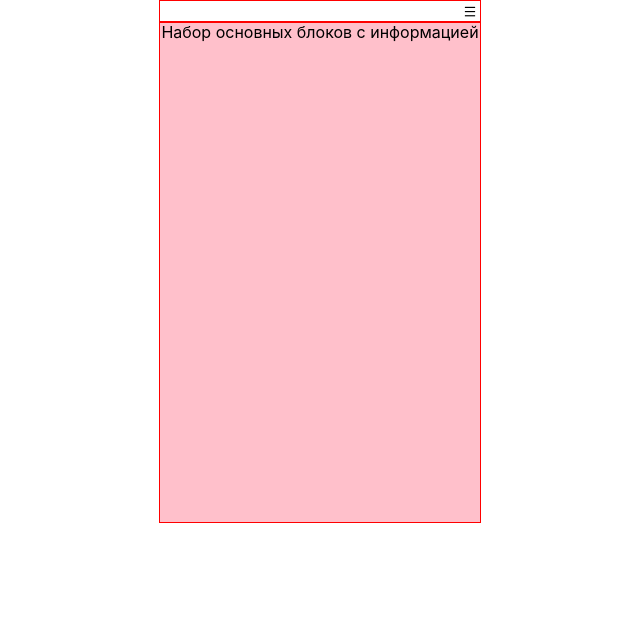
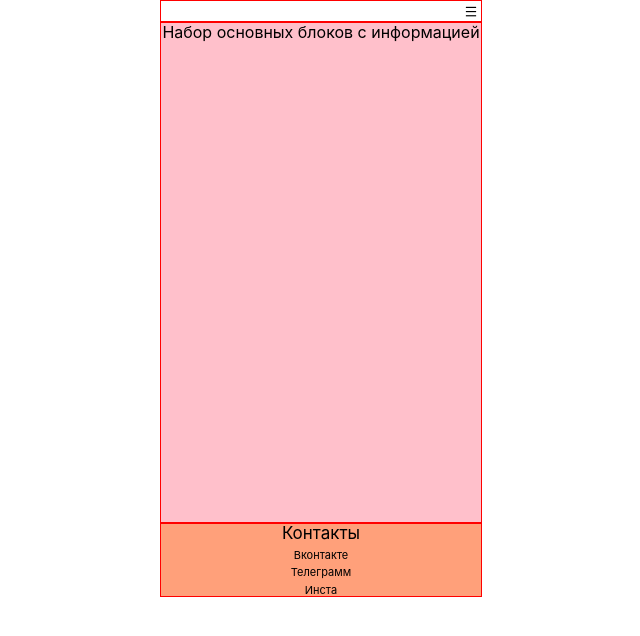
Before and after one commit to BakumenkoVS/fitness-app, a React app: page / in a window 1280 px wide. Shown: the top 636 px of the page, without its empty margins (320-960 px from the left). Built offline with nearby package versions, Linux system fonts and the light colour scheme.

Commit message:
add Main and route

```diff
--- a/package.json
+++ b/package.json
@@ -51,6 +51,7 @@
       "react-dev-utils": "^12.0.1",
       "react-dom": "^18.2.0",
       "react-refresh": "^0.11.0",
+      "react-router-dom": "^6.4.3",
       "resolve": "^1.20.0",
       "resolve-url-loader": "^4.0.0",
       "sass-loader": "^12.3.0",
--- a/src/components/Footer/Footer.styles.ts
+++ b/src/components/Footer/Footer.styles.ts
@@ -1,5 +1,27 @@
 import { createStyles } from "../../types/emotion-styles";
 
 export const styles = createStyles({
-   box: {},
+   box: {
+      display: "flex",
+
+      width: "100%",
+      backgroundColor: "#FFA07A",
+      border: "1px solid red",
+      flexDirection: "column",
+      alignItems: "center",
+   },
+   title: {
+      margin: "0",
+      fontSize: "17px",
+      fontWeight: "normal",
+   },
+   subTitle: {
+      margin: "5px 0 0 0",
+      fontSize: "11px",
+   },
+   link: {
+      textDecoration: "none",
+      color: "black",
+      cursor: "pointer",
+   },
 });
--- a/src/components/Footer/Footer.tsx
+++ b/src/components/Footer/Footer.tsx
@@ -5,7 +5,20 @@ import { styles } from "./Footer.styles";
 const Footer: FC<FooterProps> = () => {
    return (
       <div css={styles.box}>
-         <div>Footer</div>
+         <h1 css={styles.title}>Контакты</h1>
+         <a href="https://vk.com/lida.kornewa" css={styles.link} target="blank">
+            <p css={styles.subTitle}>Вконтакте</p>
+         </a>
+         <a
+            href="https://t.me/+uZ6ftt2rDWI4YzIy"
+            css={styles.link}
+            target="blank"
+         >
+            <p css={styles.subTitle}>Телеграмм</p>
+         </a>
+         <a href="#" css={styles.link} target="blank">
+            <p css={styles.subTitle}>Инста</p>
+         </a>
       </div>
    );
 };
--- /dev/null
+++ b/src/components/Main/Main.styles.ts
@@ -0,0 +1,5 @@
+import { createStyles } from "../../types/emotion-styles";
+
+export const styles = createStyles({
+   box: {},
+});
--- /dev/null
+++ b/src/components/Main/Main.tsx
@@ -0,0 +1,18 @@
+import React, { FC } from "react";
+import { MainProps } from "./types";
+import { styles } from "./Main.styles";
+import Header from "../Header/Header";
+import Promo from '../Promo/Promo';
+import Footer from "../Footer/Footer";
+
+const Main: FC<MainProps> = () => {
+   return (
+      <div css={styles.box}>
+         <Header />
+         <Promo />
+         <Footer />
+      </div>
+   );
+};
+
+export default Main;
--- /dev/null
+++ b/src/components/Main/types.ts
@@ -0,0 +1 @@
+export interface MainProps {}
--- a/src/components/app/App.tsx
+++ b/src/components/app/App.tsx
@@ -1,13 +1,14 @@
 import "./App.styles.ts";
 import { styles } from "./App.styles";
-import Header from "../Header/Header";
-import Promo from '../Promo/Promo';
+import Main from "../Main/Main";
+import { Route, Routes } from "react-router-dom";
 
 function App() {
    return (
       <div css={styles.box}>
-         <Header />
-         <Promo />
+         <Routes>
+            <Route path="/" element={<Main />} />
+         </Routes>
       </div>
    );
 }
--- a/src/index.tsx
+++ b/src/index.tsx
@@ -1,8 +1,13 @@
 import ReactDOM from "react-dom/client";
 import "./index.css";
 import App from "./components/app/App";
+import { BrowserRouter } from "react-router-dom";
 
 const root = ReactDOM.createRoot(
    document.getElementById("root") as HTMLElement
 );
-root.render(<App />);
+root.render(
+   <BrowserRouter>
+      <App />
+   </BrowserRouter>
+);
```
Also changed, not shown: 1 other file (tests, documents, lock files or other folders).
